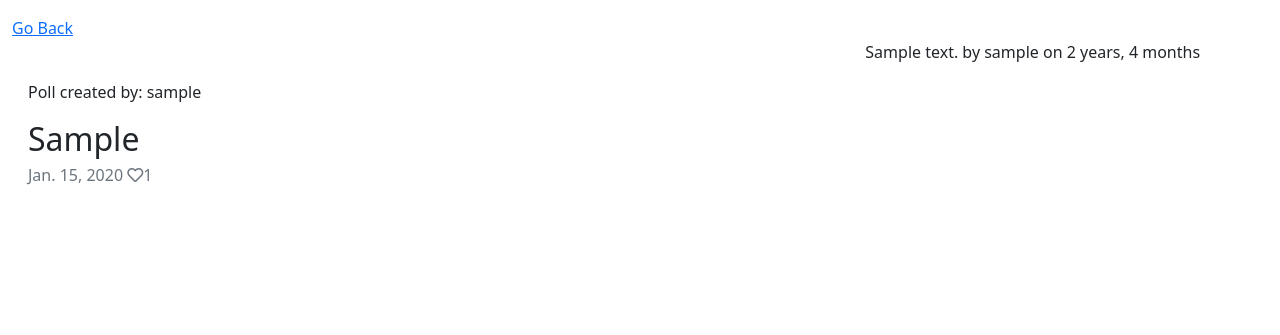
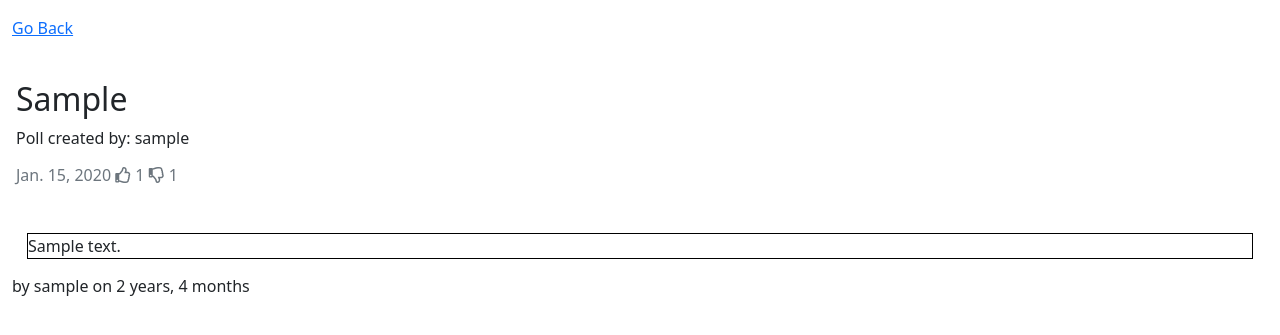
Before and after one commit to GitMulC/polling-magic, a Django app: page /poll/1/ in a window 1280 px wide. Shown: the top 335 px of the page. Run offline with Django 4.2, Linux system fonts and the light colour scheme; tables that the repository leaves empty hold one stand-in row (values such as "Sample post").

Commit message:
Edit struture of index & poll pgs, change title, add styles to style.css

```diff
--- a/static/css/style.css
+++ b/static/css/style.css
@@ -1,3 +1,8 @@
 .list-group-image{
     max-width: 5vw;
 }
+
+.comment {
+    margin: 1em;
+    outline: 1px solid black;
+}
--- a/templates/base.html
+++ b/templates/base.html
@@ -4,7 +4,7 @@
 <html class="h-100">
 
 <head>
-    <title>CodeStar Blog</title>
+    <title>Magic: The Polling</title>
 
     <link rel="preconnect" href="https://fonts.gstatic.com">
     <link href="https://fonts.googleapis.com/css2?family=Roboto:wght@300&display=swap" rel="stylesheet">
--- a/templates/poll.html
+++ b/templates/poll.html
@@ -8,27 +8,34 @@
         <div class="col-12 mt-3 left">
             <a href="{{ request.META.HTTP_REFERER }}">Go Back</a>
             <div class="row">
-                <div class="col-md-8">
                     <div class="card-body">
                         <div class="image-container">
-
-                            <img src="{{ poll.set_icon.url }}" alt="" class="card-img-left">
-                            <div class="image-flash">
+                            <img src="{{ poll.image.url }}" alt="" class="card-img-left">
+                        </div>
+                        <div class="row">
+                            <h2 class="card-title">{{ poll.set }}</h2>
                             <p class="author">Poll created by: {{ poll.author }}</p>
+                            <p class="card-text text-muted h6">
+                                {{ poll.release_date }}
+                                <i class="far fa-thumbs-up"></i> {{ poll.number_of_likes }}
+                                <i class="far fa-thumbs-down"></i> {{ poll.number_of_dislikes }}
+                            </p>
                         </div>
                     </div>
-                        <h2 class="card-title">{{ poll.set }}</h2>
-                        <p class="card-text text-muted h6">{{ poll.release_date }} <i
-                                class="far fa-heart"></i>{{ poll.number_of_likes }}</p>
             </div>
         </div>
-                <div class="col-md-4">
-                    {% for comment in comments %}
-                        {{ comment.body }} by {{ comment.name }} on {{ comment.created_on|timesince }} <br>
-                    {% endfor %}
     </div>
 </div>
 
+<div class="container-fluid">
+    <div class="row">
+        <div class="col-12 mt-3 left">
+            {% for comment in comments %}
+            <p class="comment">
+                {{ comment.body }}
+            </p>
+                by {{ comment.name }} on {{ comment.created_on|timesince }}
+            {% endfor %}
         </div>
     </div>
 </div>
```
Also changed, not shown: templates/index.html (+6 -17 lines). Lines whose indentation alone changed are shown as unchanged.
